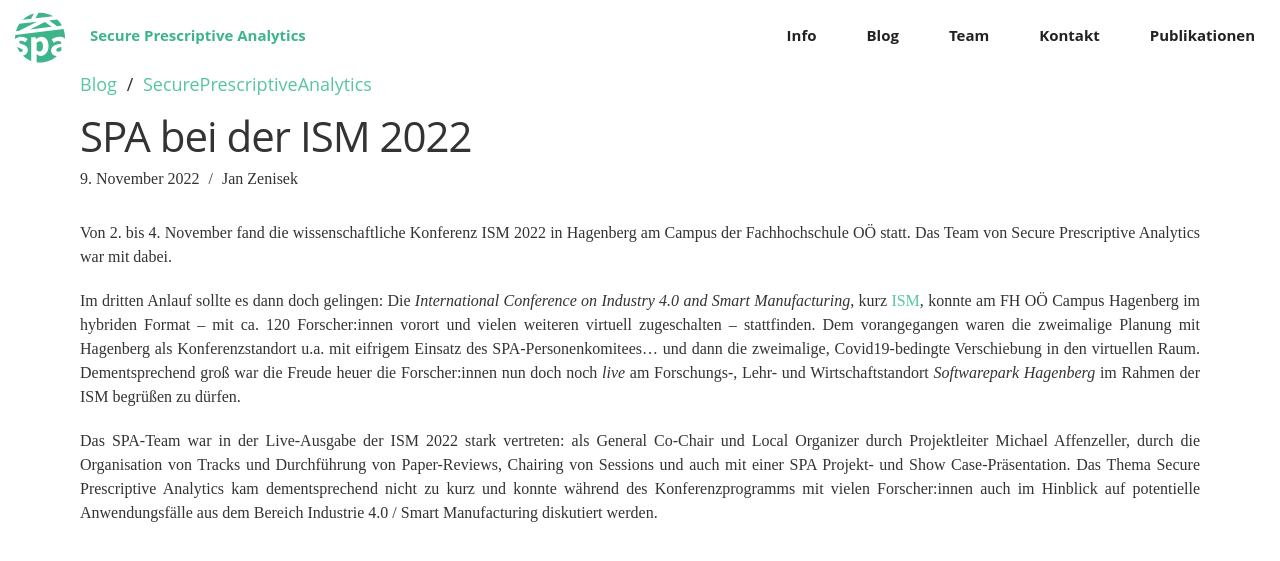
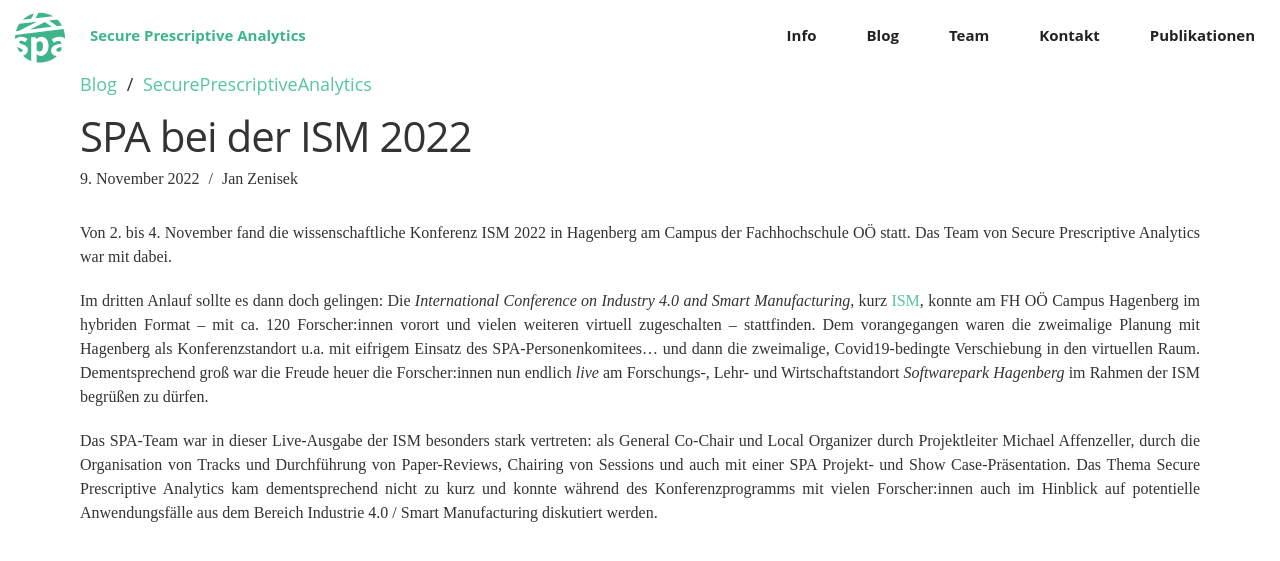
Before and after one commit to prescriptiveanalytics/secureprescriptiveanalytics.github.io, a Jekyll site: the page built from _posts/2022-11-22-ism2022.md, in a window 1280 px wide and 1340 px high, cut to the strip 0-569 px from the top of the window. Shown: the top 561 px of the strip. Built offline with Jekyll 4.4.1, drawn with Linux system fonts in a browser that asks for light colours; nearby versions of some CDN libraries; some web fonts are replaced; comment, search, counter and statistics services are not loaded.

Commit message:
updated ism22 post text

```diff
--- a/_posts/2022-11-22-ism2022.md
+++ b/_posts/2022-11-22-ism2022.md
@@ -14,9 +14,9 @@ image: /blog/resources/2022-11-09-ism2022/ism2022_demo.jpg
 Von 2. bis 4. November fand die wissenschaftliche Konferenz ISM 2022 in Hagenberg am Campus der Fachhochschule OÖ statt. Das Team von Secure Prescriptive Analytics war mit dabei.
 
 <!--more-->
-Im dritten Anlauf sollte es dann doch gelingen: Die *International Conference on Industry 4.0 and Smart Manufacturing*, kurz [ISM][ism]{:target="_blank"}, konnte am FH OÖ Campus Hagenberg im hybriden Format -- mit ca. 120 Forscher:innen vorort und vielen weiteren virtuell zugeschalten -- stattfinden. Dem vorangegangen waren die zweimalige Planung mit Hagenberg als Konferenzstandort u.a. mit eifrigem Einsatz des SPA-Personenkomitees... und dann die zweimalige, Covid19-bedingte Verschiebung in den virtuellen Raum. Dementsprechend groß war die Freude heuer die Forscher:innen nun doch noch *live* am Forschungs-, Lehr- und Wirtschaftstandort *Softwarepark Hagenberg* im Rahmen der ISM begrüßen zu dürfen.
+Im dritten Anlauf sollte es dann doch gelingen: Die *International Conference on Industry 4.0 and Smart Manufacturing*, kurz [ISM][ism]{:target="_blank"}, konnte am FH OÖ Campus Hagenberg im hybriden Format -- mit ca. 120 Forscher:innen vorort und vielen weiteren virtuell zugeschalten -- stattfinden. Dem vorangegangen waren die zweimalige Planung mit Hagenberg als Konferenzstandort u.a. mit eifrigem Einsatz des SPA-Personenkomitees... und dann die zweimalige, Covid19-bedingte Verschiebung in den virtuellen Raum. Dementsprechend groß war die Freude heuer die Forscher:innen nun endlich *live* am Forschungs-, Lehr- und Wirtschaftstandort *Softwarepark Hagenberg* im Rahmen der ISM begrüßen zu dürfen.
 
-Das SPA-Team war in der Live-Ausgabe der ISM 2022 stark vertreten: als General Co-Chair und Local Organizer durch Projektleiter Michael Affenzeller, durch die Organisation von Tracks und Durchführung von Paper-Reviews, Chairing von Sessions und auch mit einer SPA Projekt- und Show Case-Präsentation. Das Thema Secure Prescriptive Analytics kam dementsprechend nicht zu kurz und konnte während des Konferenzprogramms mit vielen Forscher:innen auch im Hinblick auf potentielle Anwendungsfälle aus dem Bereich Industrie 4.0 / Smart Manufacturing diskutiert werden.
+Das SPA-Team war in dieser Live-Ausgabe der ISM besonders stark vertreten: als General Co-Chair und Local Organizer durch Projektleiter Michael Affenzeller, durch die Organisation von Tracks und Durchführung von Paper-Reviews, Chairing von Sessions und auch mit einer SPA Projekt- und Show Case-Präsentation. Das Thema Secure Prescriptive Analytics kam dementsprechend nicht zu kurz und konnte während des Konferenzprogramms mit vielen Forscher:innen auch im Hinblick auf potentielle Anwendungsfälle aus dem Bereich Industrie 4.0 / Smart Manufacturing diskutiert werden.
 
 
 <br/>
```
